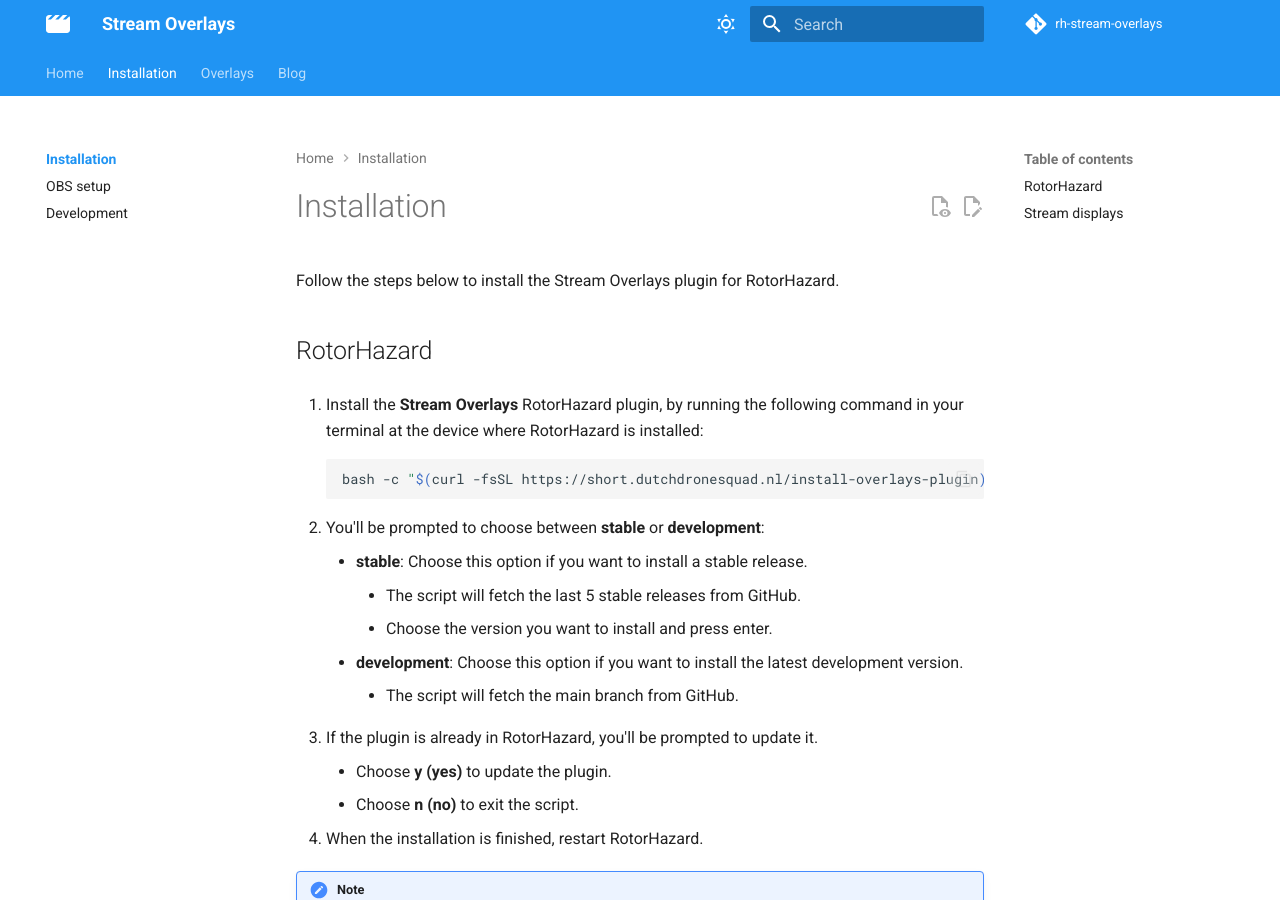
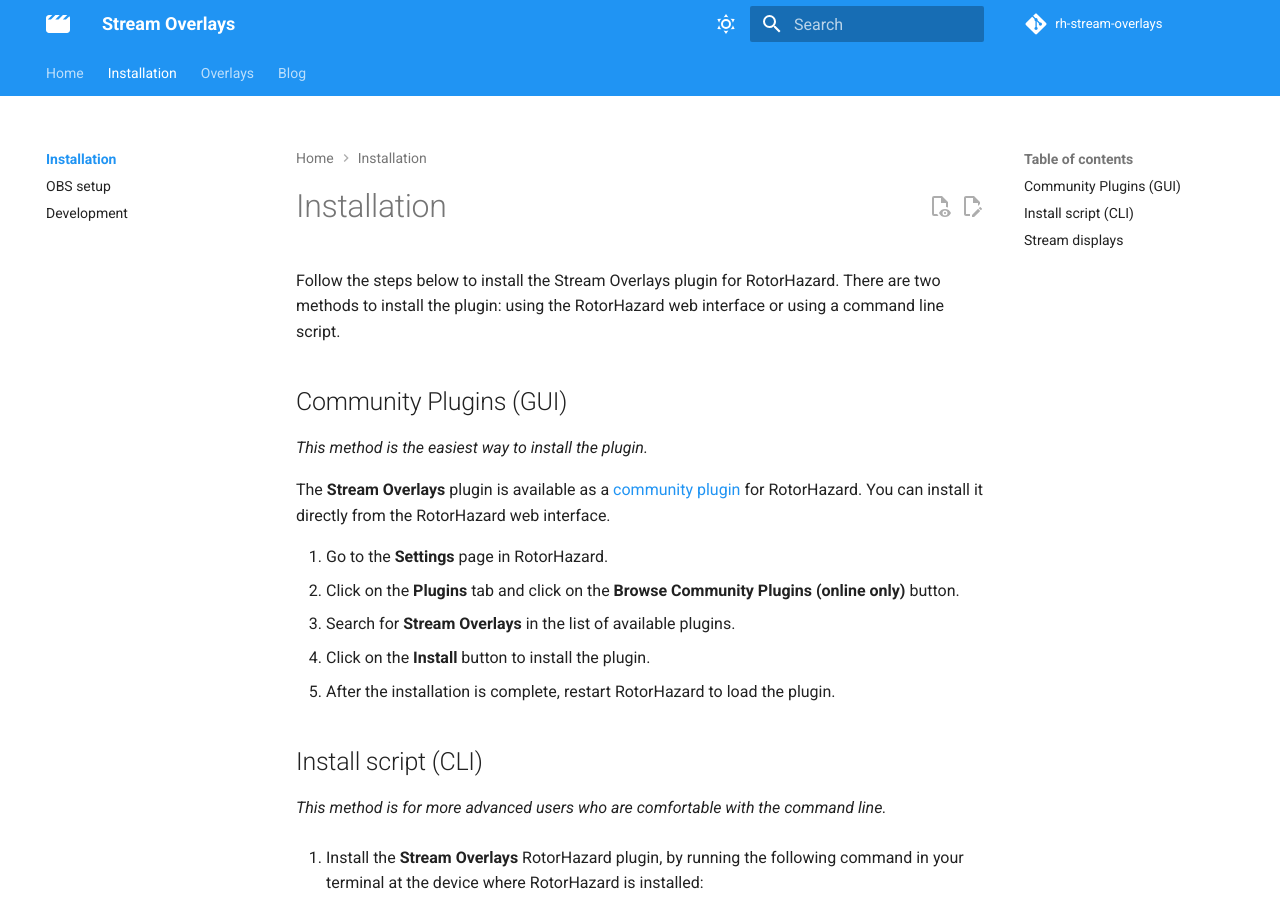
Before and after one commit to dutchdronesquad/rh-stream-overlays, an MkDocs documentation site: the page built from docs/installation/index.md, in a window 1280 px wide and 900 px high. Built offline with MkDocs 1.6.1 and Material for MkDocs 9.7.7, drawn with Linux system fonts in a browser that asks for light colours; comment, search, counter and statistics services are not loaded.

Commit message:
Enhance installation instructions for Stream Overlays plugin by clarifying GUI and CLI methods

````diff
--- a/docs/installation/index.md
+++ b/docs/installation/index.md
@@ -5,9 +5,23 @@
 
 # Installation
 
-Follow the steps below to install the Stream Overlays plugin for RotorHazard.
+Follow the steps below to install the Stream Overlays plugin for RotorHazard. There are two methods to install the plugin: using the RotorHazard web interface or using a command line script.
 
-## RotorHazard
+## Community Plugins (GUI)
+
+_This method is the easiest way to install the plugin._
+
+The **Stream Overlays** plugin is available as a [community plugin](https://rotorhazard.github.io/community-plugins/) for RotorHazard. You can install it directly from the RotorHazard web interface.
+
+1. Go to the **Settings** page in RotorHazard.
+2. Click on the **Plugins** tab and click on the **Browse Community Plugins (online only)** button.
+3. Search for **Stream Overlays** in the list of available plugins.
+4. Click on the **Install** button to install the plugin.
+5. After the installation is complete, restart RotorHazard to load the plugin.
+
+## Install script (CLI)
+
+_This method is for more advanced users who are comfortable with the command line._
 
 1. Install the **Stream Overlays** RotorHazard plugin, by running the following command in your terminal at the device where RotorHazard is installed:
 ``` bash
````
